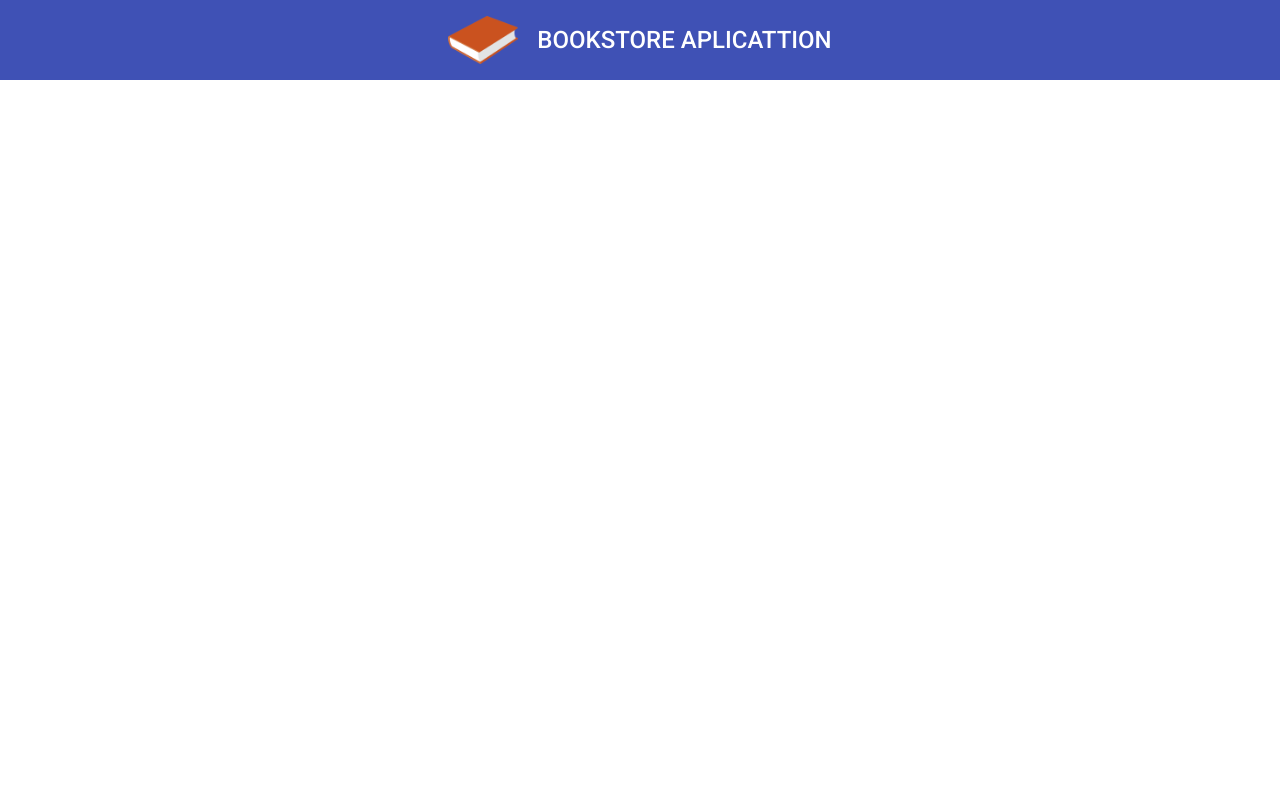
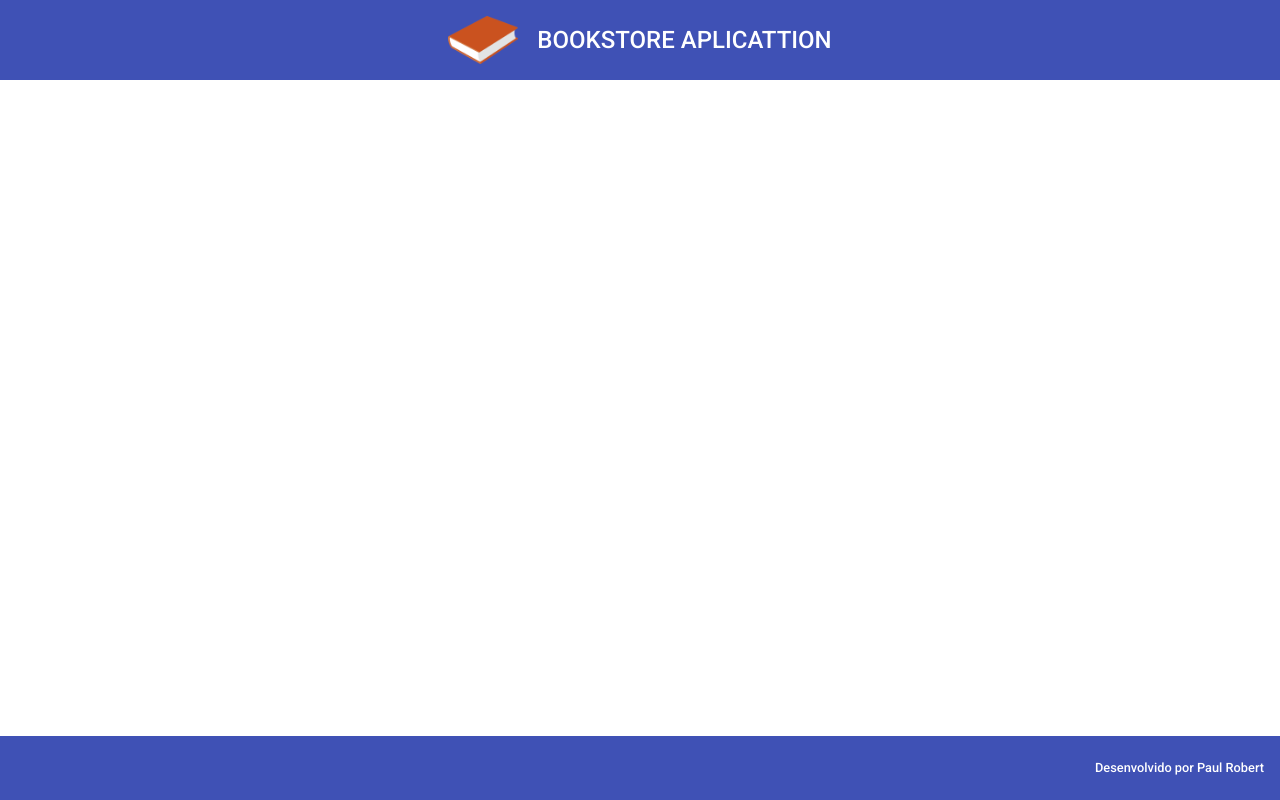
Before and after one commit to prmorais/bookestore-front, an Angular app: page / in a window 1280 px wide. Built offline with nearby package versions, Linux system fonts and the light colour scheme.

Commit message:
Adicionando componente Footer

```diff
--- a/src/app/app.component.html
+++ b/src/app/app.component.html
@@ -1 +1,2 @@
 <app-header></app-header>
+<app-footer></app-footer>
--- a/src/app/app.module.ts
+++ b/src/app/app.module.ts
@@ -7,11 +7,13 @@
 import { HeaderComponent } from './components/template/header/header.component';
 
 import {MatToolbarModule} from '@angular/material/toolbar';
+import { FooterComponent } from './components/template/footer/footer.component';
 
 @NgModule({
   declarations: [
     AppComponent,
-    HeaderComponent
+    HeaderComponent,
+    FooterComponent
   ],
   imports: [
     BrowserModule,
--- /dev/null
+++ b/src/app/components/template/footer/footer.component.css
@@ -0,0 +1,6 @@
+.footer {
+  position: fixed;
+  bottom: 0;
+  justify-content: flex-end;
+  font-size: .8rem;
+}
--- /dev/null
+++ b/src/app/components/template/footer/footer.component.html
@@ -0,0 +1,5 @@
+<mat-toolbar class="footer" color="primary">
+  <span>
+    Desenvolvido por Paul Robert
+  </span>
+</mat-toolbar>
--- /dev/null
+++ b/src/app/components/template/footer/footer.component.ts
@@ -0,0 +1,15 @@
+import { Component, OnInit } from '@angular/core';
+
+@Component({
+  selector: 'app-footer',
+  templateUrl: './footer.component.html',
+  styleUrls: ['./footer.component.css']
+})
+export class FooterComponent implements OnInit {
+
+  constructor() { }
+
+  ngOnInit(): void {
+  }
+
+}
```
